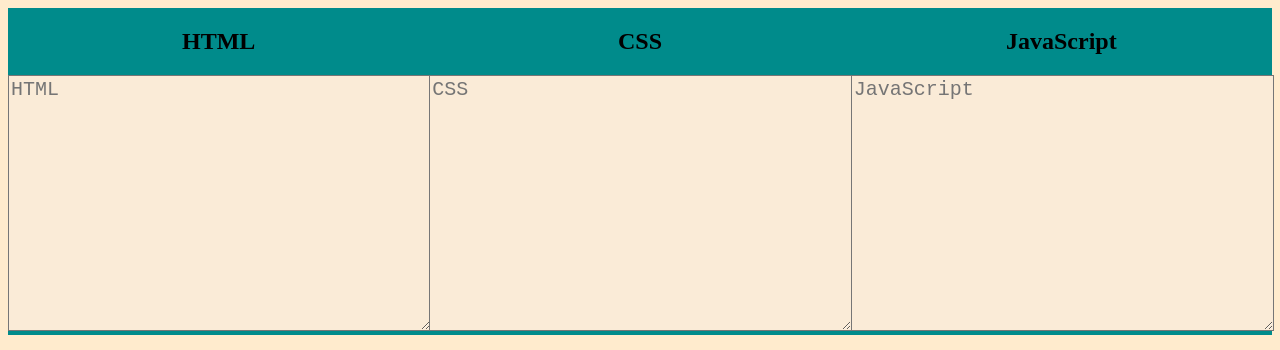
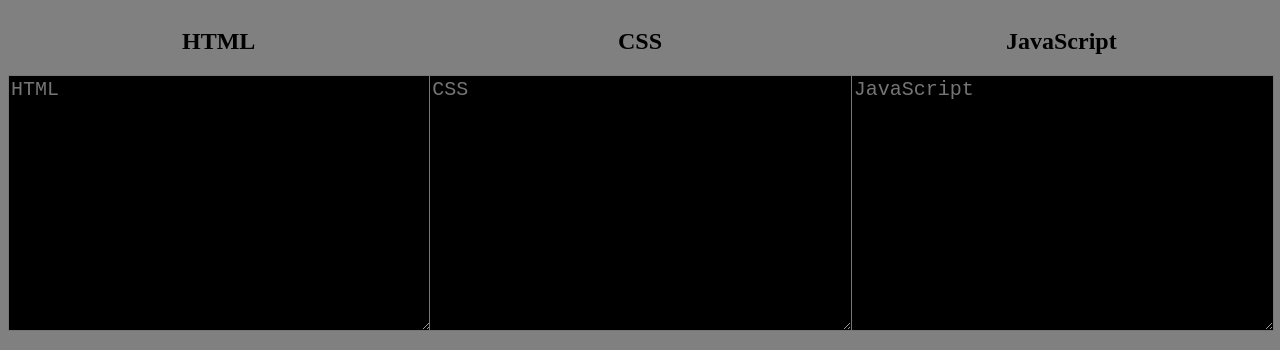
Before and after one commit to Goutamyadav911/code-editor, a plain HTML site: page index.html in a window 1280 px wide. Shown: the top 350 px of the page. Drawn offline with Linux system fonts and the light colour scheme.

Commit message:
Update style.css

```diff
--- a/style.css
+++ b/style.css
@@ -1,13 +1,14 @@
 body{
     text-align: center;
-    background-color:blanchedalmond;
+    background-color:gray;
+
 }
 .mainarea{
     display: flex;
     justify-content: space-around;
 }
 .editors{
-    background-color:darkcyan;
+    background-color:gray;
     width: 100%;
 }
 textarea{
@@ -16,7 +17,8 @@ textarea{
     min-height: 250px;
     overflow: scroll;
     font-size: x-large;
-    background-color: antiquewhite;
+    background-color: black;
+    color: white;
 }
 iframe{
     width: 100%;
```
